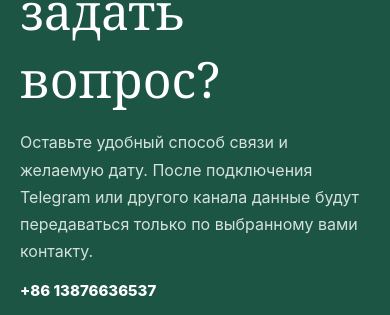
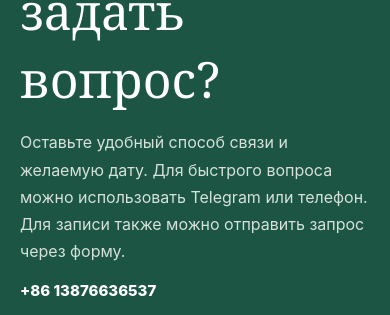
Before and after one commit to cymswj/Acupuncture, a React (Vite) app: page / in a window 390 px wide. Shown: the part 8734-9049 px from the top of the page. Built offline with nearby package versions, Linux system fonts and the light colour scheme.

Commit message:
content: align contact CTA copy with active phone and Telegram channels

```diff
--- a/src/main.jsx
+++ b/src/main.jsx
@@ -77,7 +77,7 @@ const copy = {
       ['Можно ли отправить МРТ или медицинские документы?', 'На первом этапе лучше не передавать чувствительные медицинские документы через обычный сайт или Telegram. При необходимости способ передачи уточняется отдельно.'],
     ],
     ctaTitle: 'Хотите записаться или сначала задать вопрос?',
-    ctaText: 'Оставьте удобный способ связи и желаемую дату. После подключения Telegram или другого канала данные будут передаваться только по выбранному вами контакту.',
+    ctaText: 'Оставьте удобный способ связи и желаемую дату. Для быстрого вопроса можно использовать Telegram или телефон. Для записи также можно отправить запрос через форму.',
     formTitle: 'Запрос на визит',
     formName: 'Имя',
     formContact: 'Telegram / телефон',
@@ -130,7 +130,7 @@ const copy = {
     faqTitle: '常见问题',
     faqs: [['需要会中文吗？','不需要，服务面向俄语患者提供基本语言与流程协助。'],['可以提前预约吗？','可以，建议提前提交日期和联系方式。'],['费用是多少？','费用根据医院适用标准与具体医疗服务确定。'],['可以只做一次吗？','可以，后续是否需要再次就诊由医生评估。'],['可以发送病历吗？','第一阶段不建议通过公开表单或普通聊天工具发送敏感医疗资料。']],
     ctaTitle: '想预约或先咨询？',
-    ctaText: '留下联系方式和希望的日期。Telegram 等联系渠道可在后台配置。',
+    ctaText: '留下联系方式和希望的日期。也可以直接通过 Telegram 或电话联系我们。',
     formTitle: '预约咨询',
     formName: '姓名',
     formContact: 'Telegram / 电话',
@@ -183,7 +183,7 @@ const copy = {
     faqTitle: 'FAQ',
     faqs: [['Do I need Chinese?','No. The service is designed for Russian-speaking patients and basic administrative communication.'],['Can I request a visit before arriving in Sanya?','Yes. Advance notice makes it easier to confirm practical details.'],['Where is the hospital?','The official address and contacts are shown in the hospital section.'],['How much does acupuncture cost?','The applicable fee depends on the institutional pricing and the actual medical visit.'],['Can I come once?','Yes. Any follow-up is determined after medical assessment.'],['Can I send MRI or medical records?','For the first version, do not send sensitive medical records through a public form or ordinary chat.']],
     ctaTitle: 'Want to request a visit or ask a question?',
-    ctaText: 'Leave your preferred contact method and date. The actual contact channel can be configured from the site content layer.',
+    ctaText: 'Leave your preferred contact method and date. For a quick question, you can also contact us by Telegram or phone.',
     formTitle: 'Visit request',
     formName: 'Name',
     formContact: 'Telegram / phone',
```
